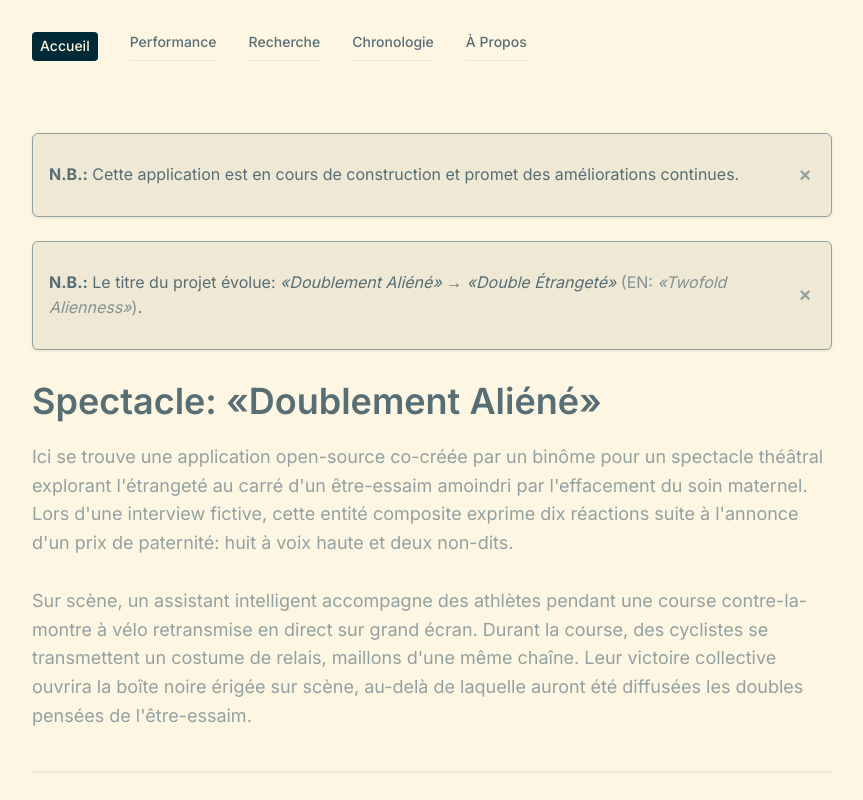
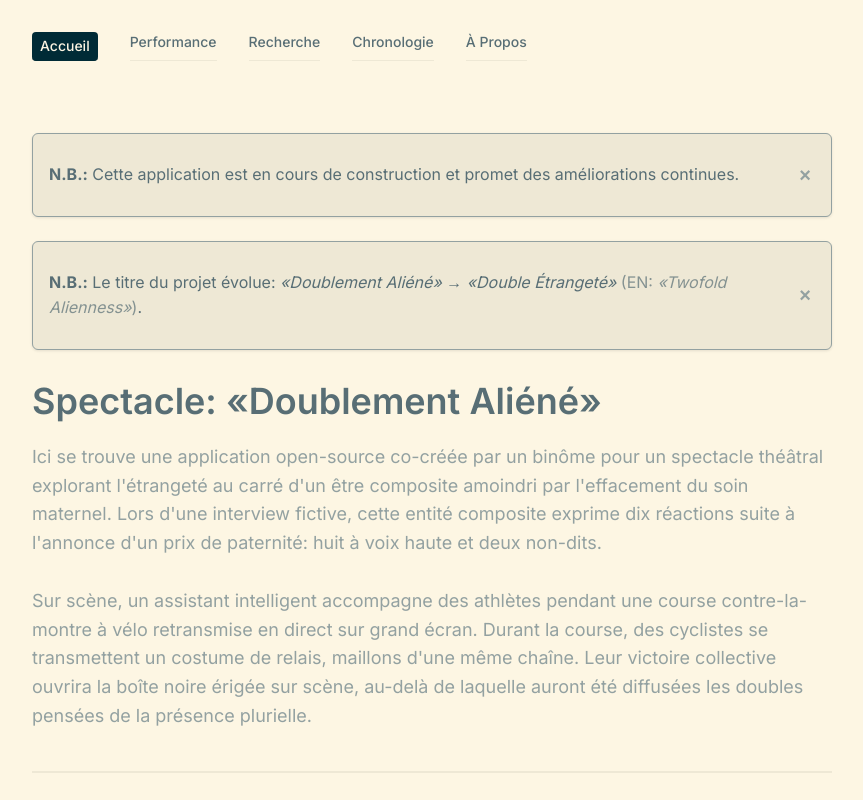
Before and after one commit to daqhris/DoublementAliene, a Next.js app: page / in a window 1280 px wide. Shown: the top 800 px of the page, without its empty margins (208-1071 px from the left). Built offline with nearby package versions, Linux system fonts and the light colour scheme; no server answers.

Commit message:
Update description for theatrical application

```diff
--- a/app/page.tsx
+++ b/app/page.tsx
@@ -18,11 +18,11 @@ export default function HomePage() {
             Spectacle: «Doublement Aliéné»
           </h1>
           <p className="theater-subtitle">
-            Ici se trouve une application open-source co-créée par un binôme pour un spectacle théâtral explorant l&apos;étrangeté au carré d&apos;un être-essaim amoindri par l&apos;effacement du soin maternel.
+            Ici se trouve une application open-source co-créée par un binôme pour un spectacle théâtral explorant l&apos;étrangeté au carré d&apos;un être composite amoindri par l&apos;effacement du soin maternel.
             Lors d&apos;une interview fictive, cette entité composite exprime dix réactions suite à l&apos;annonce d&apos;un prix de paternité: huit à voix haute et deux non-dits. <br/><br/>
             Sur scène, un assistant intelligent accompagne des athlètes pendant une course contre-la-montre à vélo retransmise en direct sur grand écran.
             Durant la course, des cyclistes se transmettent un costume de relais, maillons d&apos;une même chaîne.
-            Leur victoire collective ouvrira la boîte noire érigée sur scène, au-delà de laquelle auront été diffusées les doubles pensées de l&apos;être-essaim.
+            Leur victoire collective ouvrira la boîte noire érigée sur scène, au-delà de laquelle auront été diffusées les doubles pensées de la présence plurielle.
           </p>
         </div>
       </section>
```
